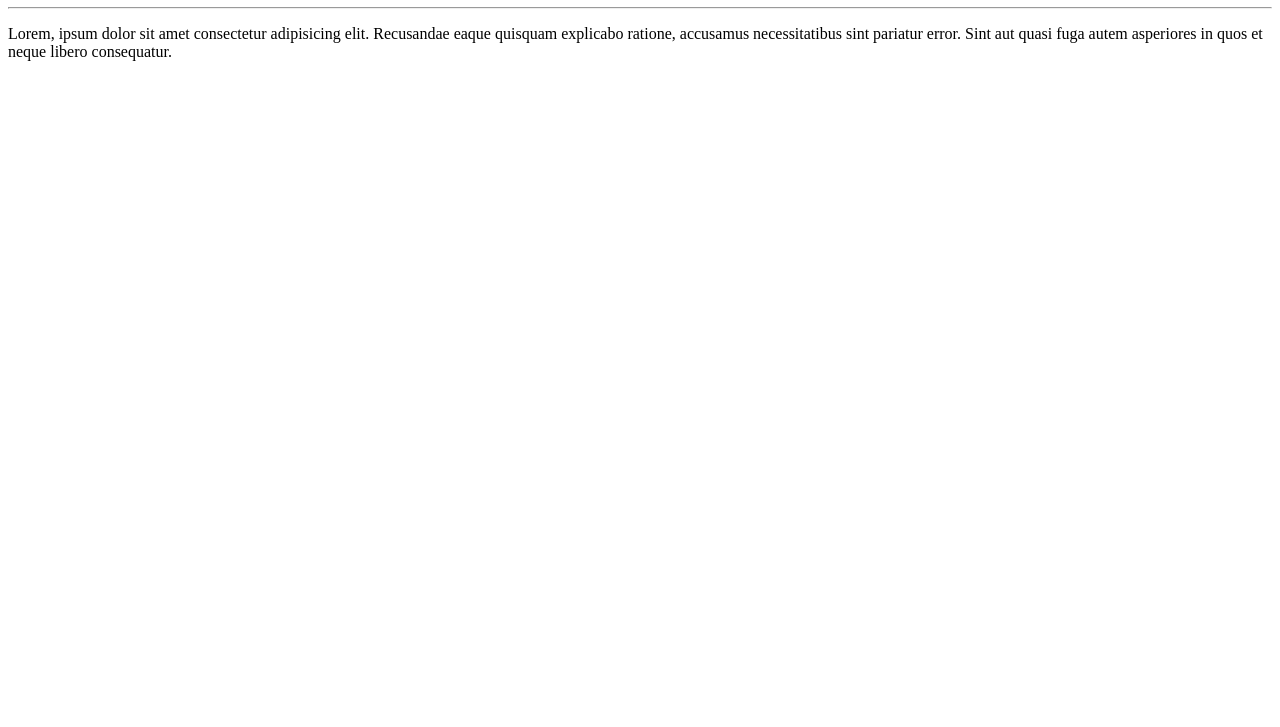
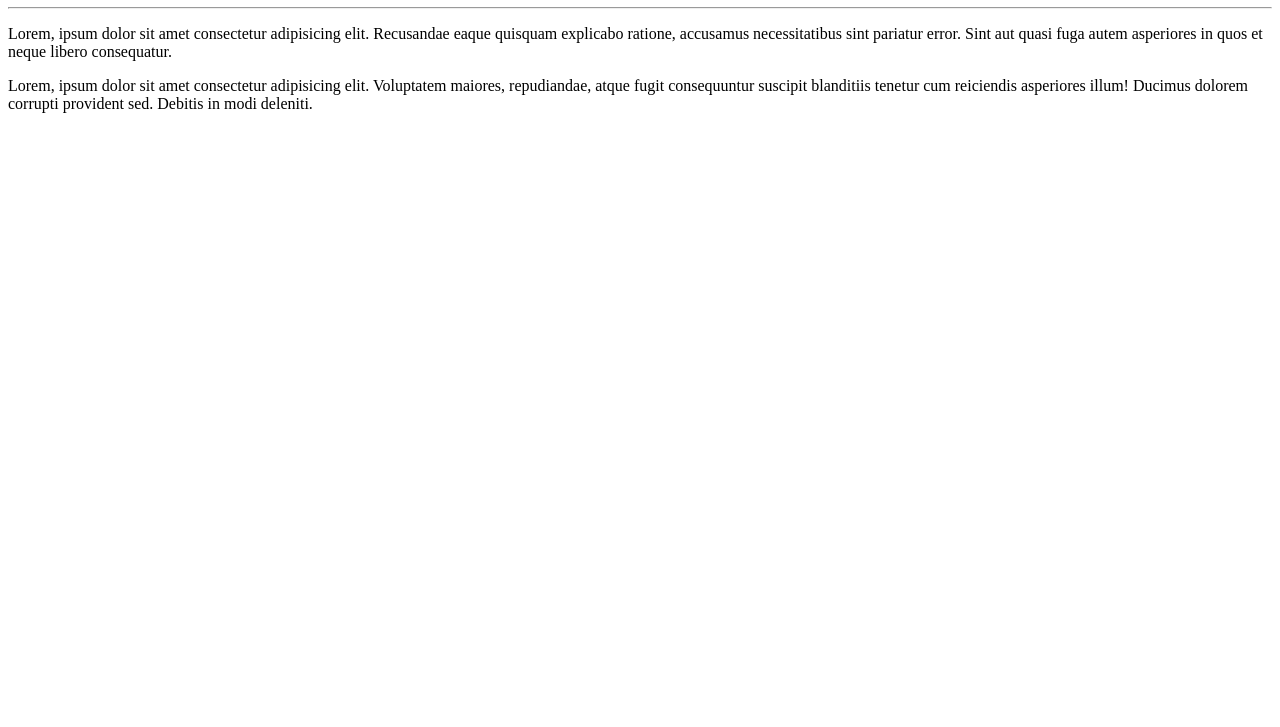
Before and after one commit to renanphilipe/Ola-Mundo, a plain HTML site: page site-exemplo/index.html in a window 1280 px wide. Shown: the part 73-800 px from the top of the page. Drawn offline with Linux system fonts and the light colour scheme.

Commit message:
Adição de um parágrafo
Foi adicionado um paragrafo

```diff
--- a/site-exemplo/index.html
+++ b/site-exemplo/index.html
@@ -10,5 +10,6 @@
     <h1>Olá, Mundo</h1>
     <hr>
     <p>Lorem, ipsum dolor sit amet consectetur adipisicing elit. Recusandae eaque quisquam explicabo ratione, accusamus necessitatibus sint pariatur error. Sint aut quasi fuga autem asperiores in quos et neque libero consequatur.</p>
+    <p>Lorem, ipsum dolor sit amet consectetur adipisicing elit. Voluptatem maiores, repudiandae, atque fugit consequuntur suscipit blanditiis tenetur cum reiciendis asperiores illum! Ducimus dolorem corrupti provident sed. Debitis in modi deleniti.</p>
 </body>
 </html>
```
